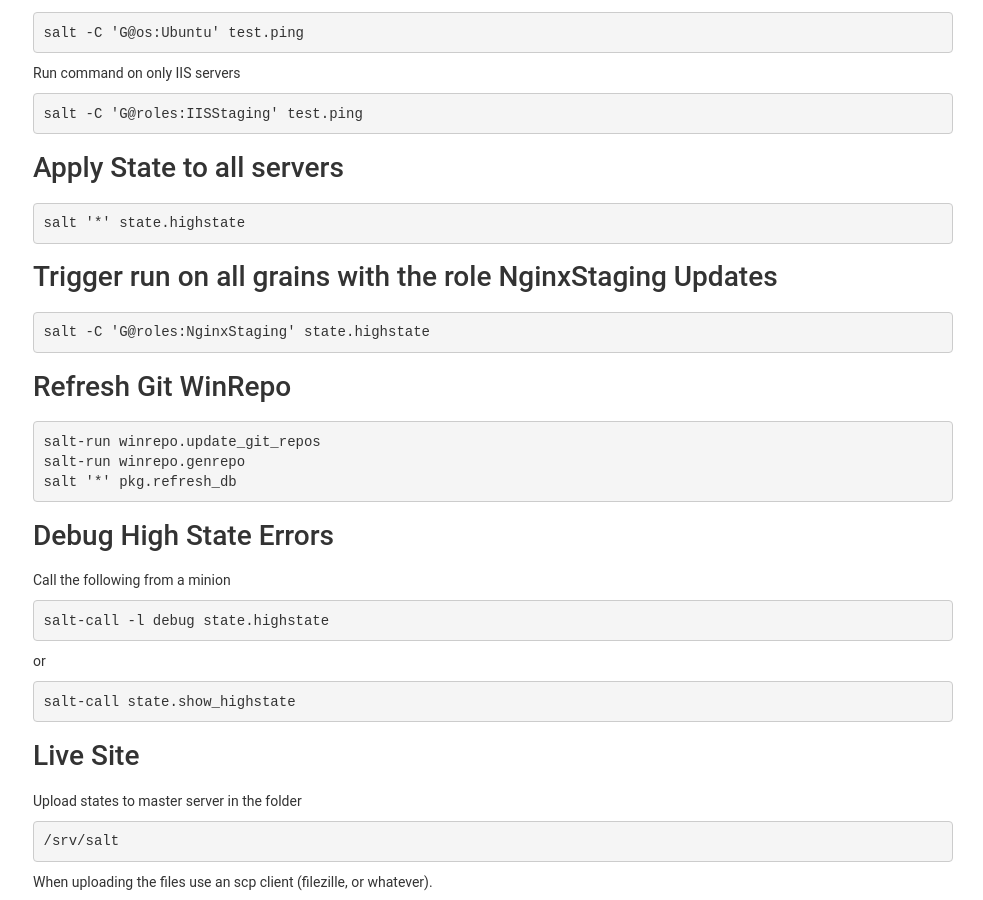
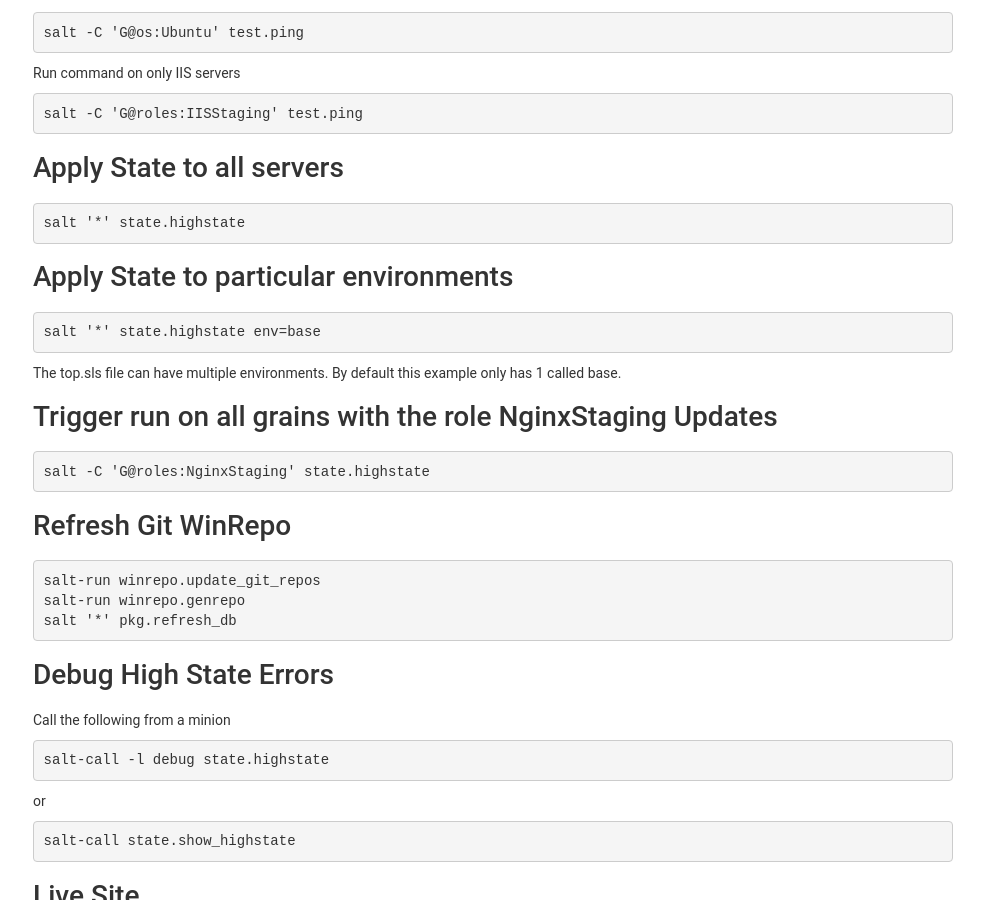
Before and after one commit to majorsilence/Dev, a Jekyll site: the page built from docs/DevOps/SaltStack.md, in a window 1280 px wide and 900 px high, scrolled down 1595 px. Shown: the whole window, without its empty margins (297-1280 px from the left). Built offline with Jekyll 4.4.1, drawn with Linux system fonts in a browser that asks for light colours; nearby versions of some CDN libraries.

Commit message:
Update SaltStack.md

````diff
--- a/docs/DevOps/SaltStack.md
+++ b/docs/DevOps/SaltStack.md
@@ -112,6 +112,15 @@ salt -C 'G@roles:IISStaging' test.ping
 salt '*' state.highstate
 ```
 
+# Apply State to particular environments
+
+```bash
+salt '*' state.highstate env=base
+```
+
+The top.sls file can have multiple environments.  By default this example only has 1 called base.
+
+
 # Trigger run on all grains with the role NginxStaging Updates
 
 ```bash
````
